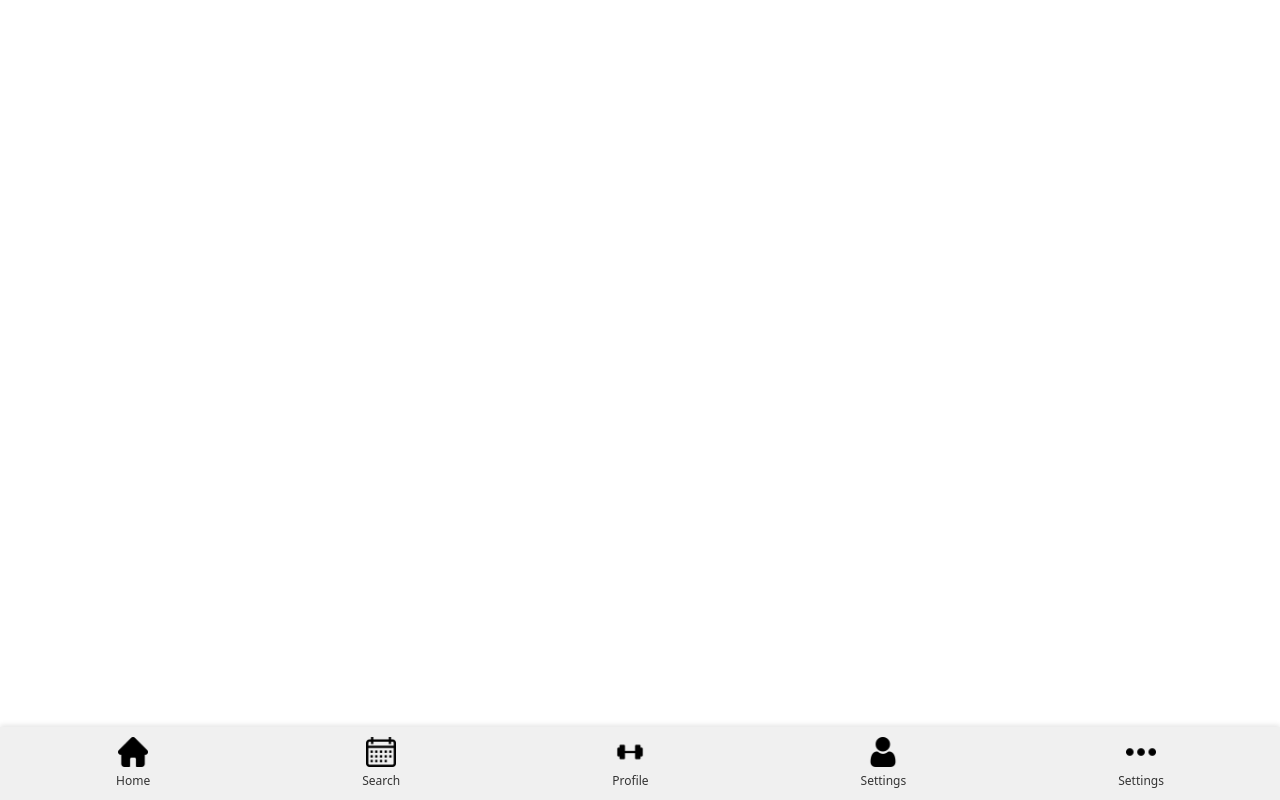
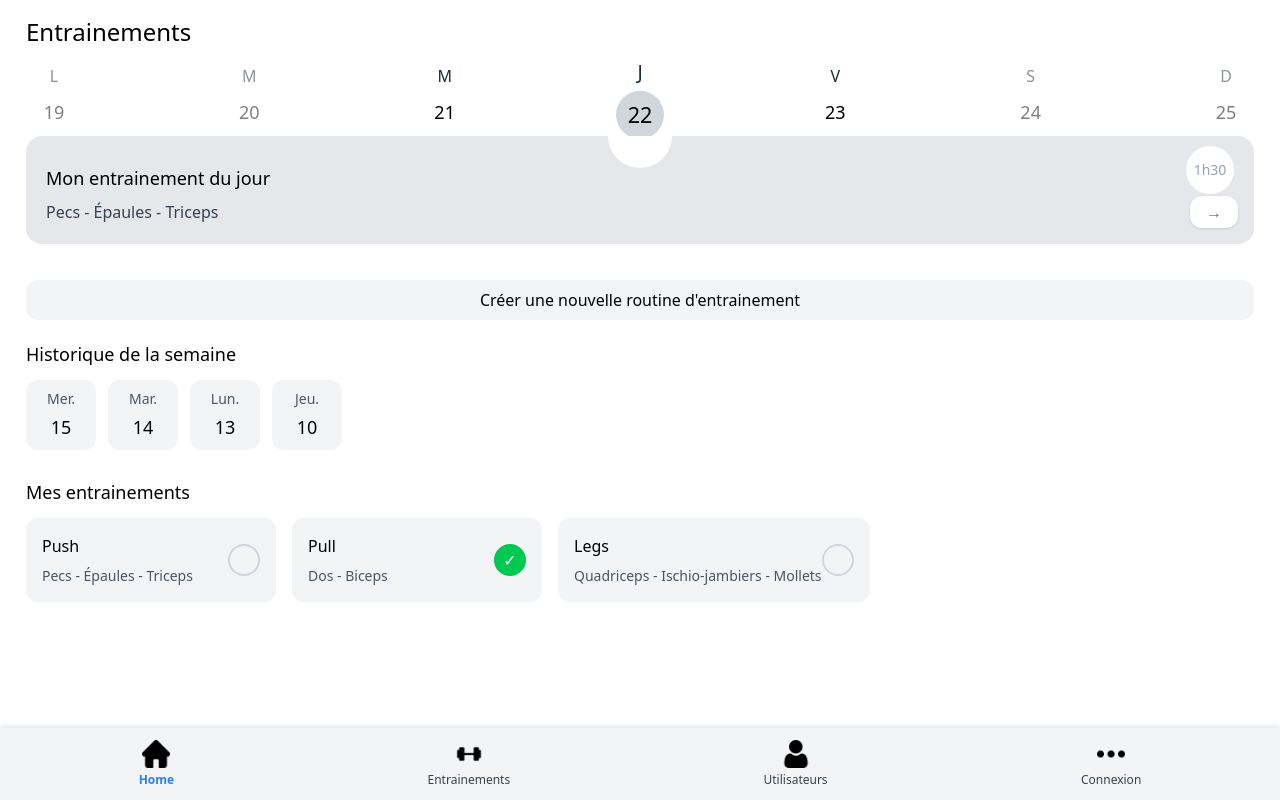
Before and after one commit to Saachanmh/my_digital_project, a React (Vite) app in the folder mdp/: page / in a window 1280 px wide. Built offline with nearby package versions, Linux system fonts and the light colour scheme.

Commit message:
first commit

```diff
--- a/mdp/src/Router/MainRouter.jsx
+++ b/mdp/src/Router/MainRouter.jsx
@@ -1,5 +1,4 @@
 import { Routes, Route, Navigate } from 'react-router-dom'
-import HomePage from '../pages/HomePage'
 import ProfilePage from '../pages/ProfilePage'
 import ExercicePage from '../pages/ExercicePage.jsx'
 import StatistiquesPage from '../pages/StatistiquesPage.jsx'
@@ -16,11 +15,10 @@ function MainRouter () {
                 path='*'
                 element={<Navigate to='/' replace />}
             />
-            <Route path='/' element={<HomePage />} />
+            <Route path='/' element={<TrainingPage />} />
             <Route path='/profile' element={<ProfilePage />} />
             <Route path='/exercice' element={<ExercicePage/>} />
             <Route path='/stat' element={<StatistiquesPage/>} />
-            <Route path='/training' element={<TrainingPage/>} />
             <Route path='/workout-session' element={<WorkoutSessionPage/>} />
             <Route path='/workout-timer' element={<WorkoutTimerPage/>} />
             <Route path='/edit-exercise/:id' element={<EditExercisePage/>} />
--- a/mdp/src/components/Tabbar/Tabbar.jsx
+++ b/mdp/src/components/Tabbar/Tabbar.jsx
@@ -1,33 +1,72 @@
 import React from 'react';
-import './Tabbar_module.css';
+import { useNavigate, useLocation } from 'react-router-dom';
 import imageAccueil from '../../assets/home.png';
-import imageCalendrier from '../../assets/calendar.png';
 import imageEntrainement from '../../assets/barbell.png';
 import imageUtilisateur from '../../assets/user.png';
 import imageAutre from '../../assets/ellipsis.png';
 
 const TabBar = () => {
+    const navigate = useNavigate();
+    const location = useLocation();
+
+    // Function to check if a route is active
+    const isActive = (path) => {
+        return location.pathname === path;
+    };
+
     return (
-        <div className="tabbar">
-            <button className="tabbar-button">
-                <img src={imageAccueil} alt="Accueil" />
-                <span>Home</span>
+        <div className="flex justify-around bg-gray-100 p-3 fixed bottom-0 w-full shadow-[0_-2px_5px_rgba(0,0,0,0.1)]">
+            <button
+                className="flex flex-col items-center focus:outline-none"
+                onClick={() => navigate('/')}
+            >
+                <img
+                    src={imageAccueil}
+                    alt="Accueil"
+                    className={`w-7 h-7 mb-1 ${isActive('/') ? 'filter brightness-75 sepia-100 hue-rotate-190 saturate-500' : ''}`}
+                />
+                <span className={`text-xs ${isActive('/') ? 'text-blue-500 font-bold' : 'text-gray-700'}`}>
+                    Home
+                </span>
             </button>
-            <button className="tabbar-button">
-                <img src={imageCalendrier} alt="Calendrier" />
-                <span>Search</span>
+            <button
+                className="flex flex-col items-center focus:outline-none"
+                onClick={() => navigate('/exercice')}
+            >
+                <img
+                    src={imageEntrainement}
+                    alt="Entrainement"
+                    className={`w-7 h-7 mb-1 ${isActive('/exercice') ? 'filter brightness-75 sepia-100 hue-rotate-190 saturate-500' : ''}`}
+                />
+                <span className={`text-xs ${isActive('/exercice') ? 'text-blue-500 font-bold' : 'text-gray-700'}`}>
+                    Entrainements
+                </span>
             </button>
-            <button className="tabbar-button">
-                <img src={imageEntrainement} alt="Entrainement" />
-                <span>Profile</span>
+            <button
+                className="flex flex-col items-center focus:outline-none"
+                onClick={() => navigate('/stat')}
+            >
+                <img
+                    src={imageUtilisateur}
+                    alt="Utilisateurs"
+                    className={`w-7 h-7 mb-1 ${isActive('/stat') ? 'filter brightness-75 sepia-100 hue-rotate-190 saturate-500' : ''}`}
+                />
+                <span className={`text-xs ${isActive('/stat') ? 'text-blue-500 font-bold' : 'text-gray-700'}`}>
+                    Utilisateurs
+                </span>
             </button>
-            <button className="tabbar-button">
-                <img src={imageUtilisateur} alt="Utilisateurs" />
-                <span>Settings</span>
-            </button>
-            <button className="tabbar-button">
-                <img src={imageAutre} alt="Plus" />
-                <span>Settings</span>
+            <button
+                className="flex flex-col items-center focus:outline-none"
+                onClick={() => navigate('/login')}
+            >
+                <img
+                    src={imageAutre}
+                    alt="Plus"
+                    className={`w-7 h-7 mb-1 ${isActive('/login') ? 'filter brightness-75 sepia-100 hue-rotate-190 saturate-500' : ''}`}
+                />
+                <span className={`text-xs ${isActive('/login') ? 'text-blue-500 font-bold' : 'text-gray-700'}`}>
+                    Connexion
+                </span>
             </button>
         </div>
     );
--- a/mdp/src/components/WeeklyCalendar/WeeklyCalendar.jsx
+++ b/mdp/src/components/WeeklyCalendar/WeeklyCalendar.jsx
@@ -1,32 +1,81 @@
-import React from 'react';
+import React, { useState, useEffect } from 'react';
 import { useNavigate } from 'react-router-dom';
 
 const WeeklyCalendar = () => {
   const navigate = useNavigate();
-  // Get current date and week days
-  const today = new Date();
   const weekDays = ['L', 'M', 'M', 'J', 'V', 'S', 'D'];
 
-  // Generate array of dates for the current week
-  const getDaysInWeek = () => {
+  // State to track the center day (initially today)
+  const [centerDate, setCenterDate] = useState(new Date());
+
+  // Generate array of dates centered around the selected date
+  const getDaysAround = () => {
     const days = [];
-    const day = today.getDay(); // 0 is Sunday, 1 is Monday, etc.
-    const diff = today.getDate() - day + (day === 0 ? -6 : 1); // Adjust to get Monday
+    const currentDate = new Date(centerDate);
 
-    for (let i = 0; i < 7; i++) {
-      const date = new Date(today.setDate(diff + i));
+    // Get 3 days before
+    for (let i = -3; i < 0; i++) {
+      const date = new Date(currentDate);
+      date.setDate(currentDate.getDate() + i);
+      const dayIndex = (date.getDay() + 6) % 7; // Convert to 0=Monday format
+
       days.push({
-        dayName: weekDays[i],
+        dayName: weekDays[dayIndex],
         date: date.getDate(),
-        isToday: new Date().getDate() === date.getDate() &&
-                 new Date().getMonth() === date.getMonth() &&
-                 new Date().getFullYear() === date.getFullYear()
+        fullDate: new Date(date),
+        isToday: isSameDay(date, new Date())
       });
     }
+
+    // Add center day
+    days.push({
+      dayName: weekDays[(currentDate.getDay() + 6) % 7],
+      date: currentDate.getDate(),
+      fullDate: new Date(currentDate),
+      isToday: isSameDay(currentDate, new Date()),
+      isCenter: true
+    });
+
+    // Get 3 days after
+    for (let i = 1; i <= 3; i++) {
+      const date = new Date(currentDate);
+      date.setDate(currentDate.getDate() + i);
+      const dayIndex = (date.getDay() + 6) % 7; // Convert to 0=Monday format
+
+      days.push({
+        dayName: weekDays[dayIndex],
+        date: date.getDate(),
+        fullDate: new Date(date),
+        isToday: isSameDay(date, new Date())
+      });
+    }
+
     return days;
   };
 
-  const weekDates = getDaysInWeek();
+  // Helper function to check if two dates are the same day
+  const isSameDay = (date1, date2) => {
+    return date1.getDate() === date2.getDate() &&
+           date1.getMonth() === date2.getMonth() &&
+           date1.getFullYear() === date2.getFullYear();
+  };
+
+  // Function to navigate to previous day
+  const goToPreviousDay = () => {
+    const newDate = new Date(centerDate);
+    newDate.setDate(centerDate.getDate() - 1);
+    setCenterDate(newDate);
+  };
+
+  // Function to navigate to next day
+  const goToNextDay = () => {
+    const newDate = new Date(centerDate);
+    newDate.setDate(centerDate.getDate() + 1);
+    setCenterDate(newDate);
+  };
+
+  // Get the days to display
+  const displayDays = getDaysAround();
 
   // Mock data for current workout
   const currentWorkout = {
@@ -44,20 +93,33 @@ const WeeklyCalendar = () => {
     <div className="p-4">
       <h2 className="mb-4 text-2xl font-medium">Entrainements</h2>
 
-      {/* Calendar days - updated to match design */}
-      <div className="flex justify-between mb-5">
-        {weekDates.map((day, index) => (
-          <div key={index} className="flex flex-col items-center">
-            <div className="text-base text-gray-800 mb-1">{day.dayName}</div>
-            <div className={`w-10 h-10 flex items-center justify-center text-lg ${day.isToday ?
-              'bg-gray-300 rounded-full' : ''}`}>
-              {day.date}
+      {/* Calendar days with navigation */}
+      <div className="flex items-center justify-between mb-5">
+
+        {/* Days display */}
+        <div className="flex justify-between flex-1 px-2">
+          {displayDays.map((day, index) => (
+            <div
+              key={index}
+              className="flex flex-col items-center"
+              style={{
+                opacity: Math.abs(index - 3) > 1 ? 0.5 : 1,
+                transform: day.isCenter ? 'scale(1.2)' : 'scale(1)'
+              }}
+            >
+              <div className="text-base text-gray-800 mb-1">{day.dayName}</div>
+              <div className={`w-10 h-10 flex items-center justify-center text-lg ${
+                day.isToday ? 'bg-gray-300 rounded-full' :
+                day.isCenter ? 'bg-gray-200 rounded-full' : ''
+              }`}>
+                {day.date}
+              </div>
             </div>
-          </div>
-        ))}
+          ))}
+        </div>
       </div>
 
-      {/* Daily Workout Card - updated to match design */}
+      {/* Daily Workout Card without navigation controls at the top */}
       <div className="bg-gray-200 rounded-2xl p-5 flex justify-between items-center mb-5 relative overflow-hidden -mt-4">
         {/* Top curve cutout */}
         <div className="absolute top-0 left-1/2 transform -translate-x-1/2 w-16 h-8 bg-white rounded-b-full"></div>
--- a/mdp/src/pages/ExercicePage.jsx
+++ /dev/null
@@ -1,5 +0,0 @@
-const exercicePage=()=>{
-    return
-}
-
-export default exercicePage
--- a/mdp/src/pages/HomePage.jsx
+++ /dev/null
@@ -1,5 +0,0 @@
-const homePage=()=>{
-    return
-}
-
-export default homePage
--- a/mdp/src/pages/TrainingPage.jsx
+++ b/mdp/src/pages/TrainingPage.jsx
@@ -2,7 +2,6 @@ import WeeklyCalendar from '../components/WeeklyCalendar/WeeklyCalendar';
 import CreateWorkoutButton from '../components/CreateWorkout/CreateWorkoutButton';
 import WeeklyHistory from '../components/WeeklyHistory/WeeklyHistory';
 import WorkoutSlider from '../components/WorkoutSlider/WorkoutSlider';
-import TabBar from '../components/TabBar/TabBar';
 
 function TrainingPage() {
   return (
@@ -11,7 +10,6 @@ function TrainingPage() {
       <CreateWorkoutButton />
       <WeeklyHistory />
       <WorkoutSlider />
-      <TabBar />
     </div>
   );
 }
```
Also changed, not shown: mdp/src/pages/LoginPage.jsx (+37 -2 lines).
